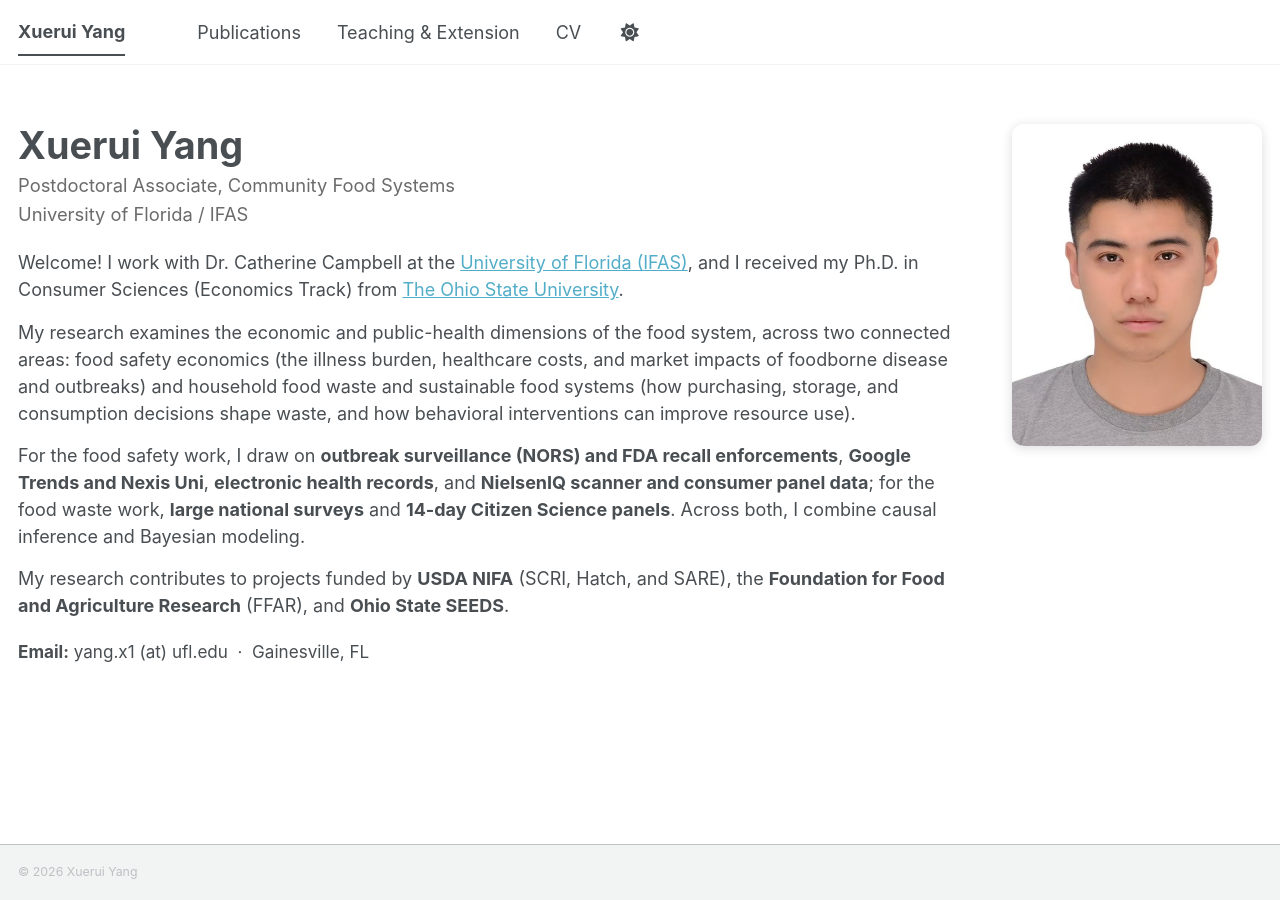
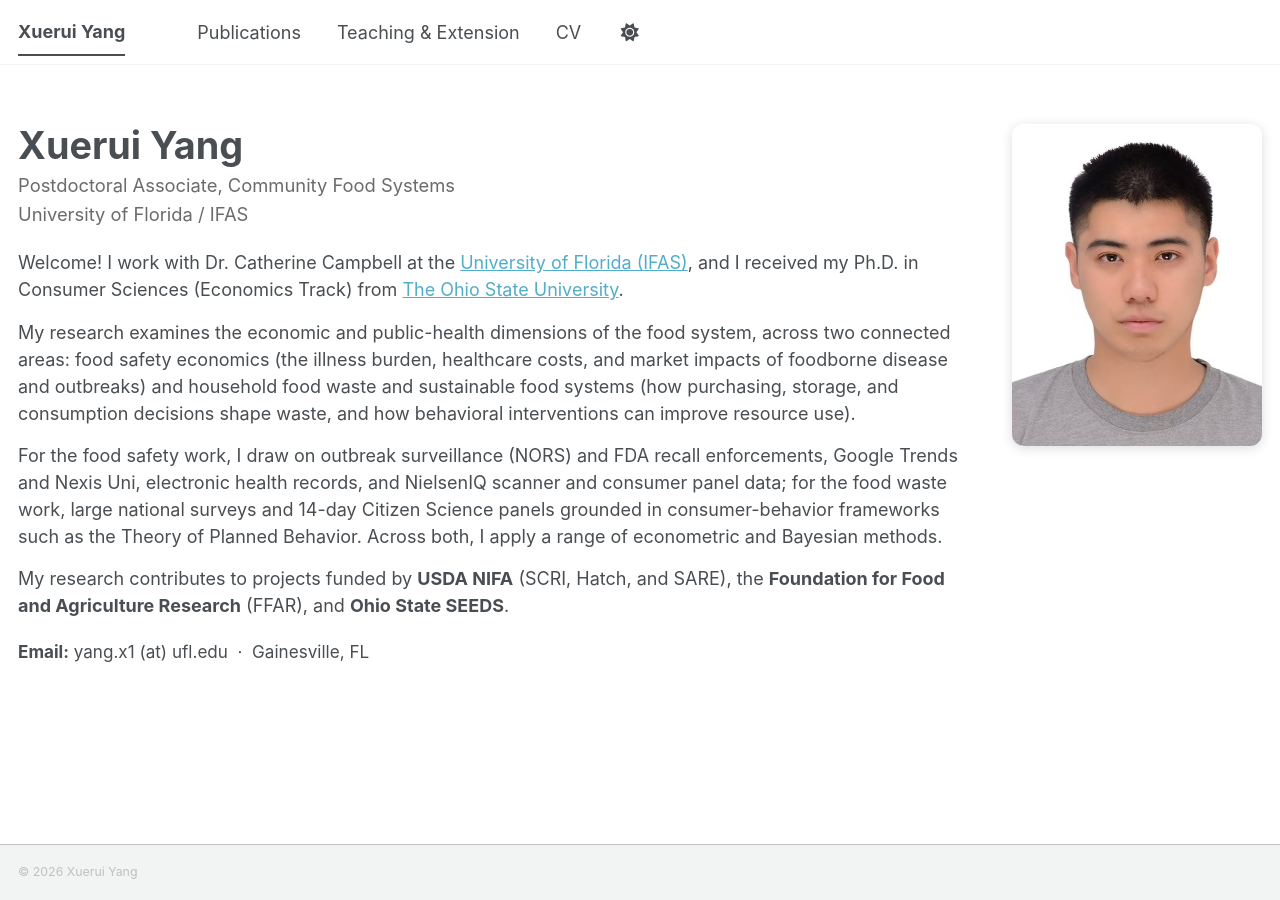
Before and after one commit to xueruiycool/xueruiycool.github.io, a Jekyll site: the page built from _pages/about.md, in a window 1280 px wide. Built offline with Jekyll 4.4.1, drawn with Linux system fonts in a browser that asks for light colours; a style sheet for code colours, icons or effects is not loaded.

Commit message:
Update about.md

```diff
--- a/_pages/about.md
+++ b/_pages/about.md
@@ -32,7 +32,7 @@ redirect_from:
     <div class="hero-body">
       <p>Welcome! I work with Dr. Catherine Campbell at the <a href="https://ifas.ufl.edu/">University of Florida (IFAS)</a>, and I received my Ph.D. in Consumer Sciences (Economics Track) from <a href="https://www.osu.edu/">The Ohio State University</a>.</p>
       <p>My research examines the economic and public-health dimensions of the food system, across two connected areas: food safety economics (the illness burden, healthcare costs, and market impacts of foodborne disease and outbreaks) and household food waste and sustainable food systems (how purchasing, storage, and consumption decisions shape waste, and how behavioral interventions can improve resource use).</p>
-      <p>For the food safety work, I draw on <strong>outbreak surveillance (NORS) and FDA recall enforcements</strong>, <strong>Google Trends and Nexis Uni</strong>, <strong>electronic health records</strong>, and <strong>NielsenIQ scanner and consumer panel data</strong>; for the food waste work, <strong>large national surveys</strong> and <strong>14-day Citizen Science panels</strong>. Across both, I combine causal inference and Bayesian modeling.</p>
+<p>For the food safety work, I draw on outbreak surveillance (NORS) and FDA recall enforcements, Google Trends and Nexis Uni, electronic health records, and NielsenIQ scanner and consumer panel data; for the food waste work, large national surveys and 14-day Citizen Science panels grounded in consumer-behavior frameworks such as the Theory of Planned Behavior. Across both, I apply a range of econometric and Bayesian methods.</p>
       <p>My research contributes to projects funded by <strong>USDA NIFA</strong> (SCRI, Hatch, and SARE), the <strong>Foundation for Food and Agriculture Research</strong> (FFAR), and <strong>Ohio State SEEDS</strong>.</p>
     </div>
     <p class="hero-contact">
```
